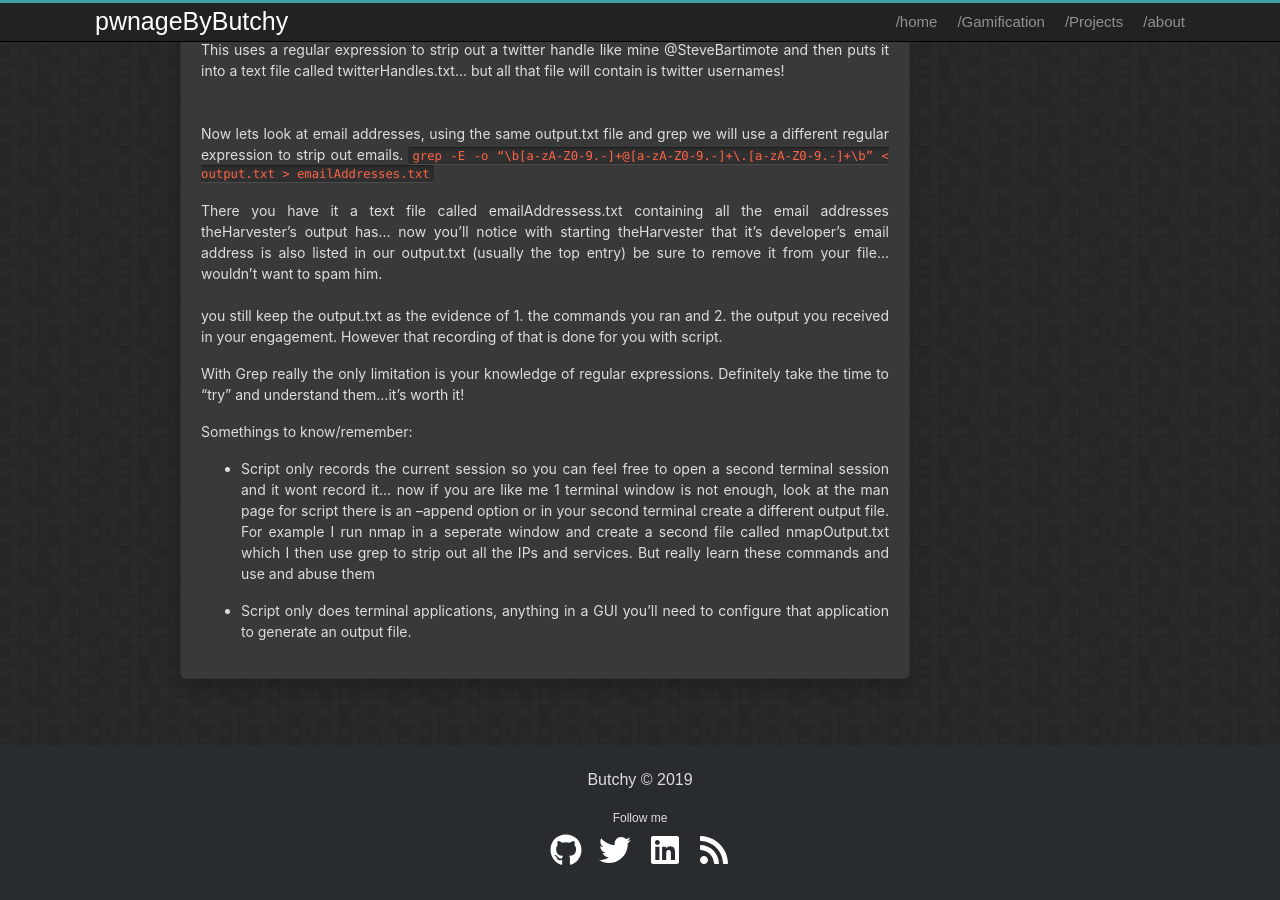
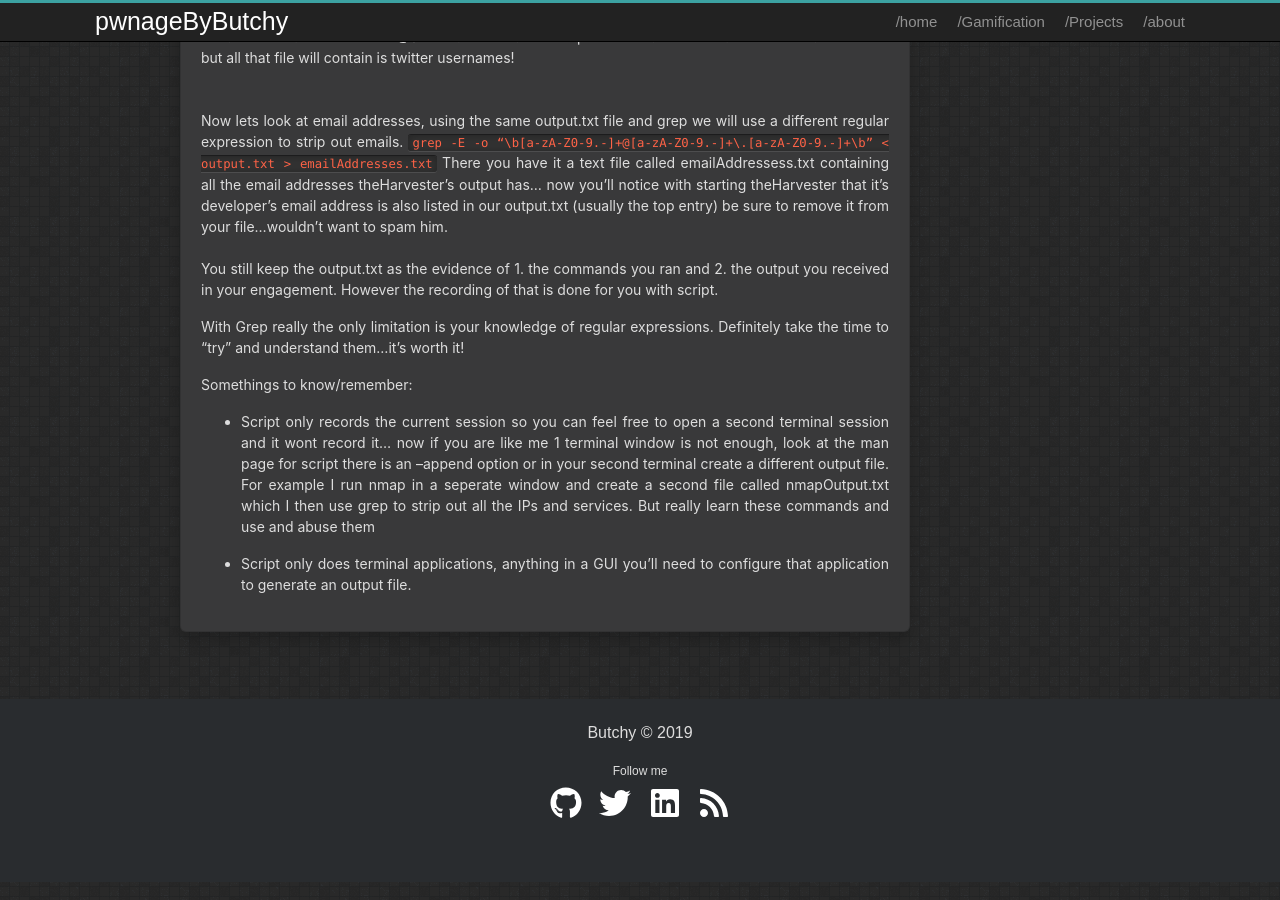
Before and after one commit to pwnageByButchy/pwnageByButchy.github.io, a Jekyll site: the page built from _posts/2020-01-29-use-the-tools-that-linux-gave-you.md, in a window 1280 px wide and 900 px high, scrolled down 1124 px. Built offline with Jekyll 4.4.1, drawn with Linux system fonts in a browser that asks for light colours.

Commit message:
Update 2020-01-29-use-the-tools-that-linux-gave-you.md

```diff
--- a/_posts/2020-01-29-use-the-tools-that-linux-gave-you.md
+++ b/_posts/2020-01-29-use-the-tools-that-linux-gave-you.md
@@ -24,14 +24,10 @@ Now we let that run and all the command and the output that come from theHarvest
 <br />
 Now this is where we get down to filtering out data, theHarvester collects a lot of OSINT data for us to use but it's all in one file...what if we wanted to strip out say just twitter handles or email addresses that it found, so that we can use it in other applications. If we just used the output.txt by itself most of our applications would error with other erroneous input that is in the txt file.
 
-So let's start with the Twitters by using grep we can strip out the twitter handles into another file. `grep -E -o "@[0-9a-zA-Z]+" < output.txt > twitterHandles.txt`
-
-This uses a regular expression to strip out a twitter handle like mine @SteveBartimote and then puts it into a text file called twitterHandles.txt... but all that file will contain is twitter usernames!
+So let's start with the Twitters by using grep we can strip out the twitter handles into another file. `grep -E -o "@[0-9a-zA-Z]+" < output.txt > twitterHandles.txt` This uses a regular expression to strip out a twitter handle like mine @SteveBartimote and then puts it into a text file called twitterHandles.txt... but all that file will contain is twitter usernames!
 <br />
-Now lets look at email addresses, using the same output.txt file and grep we will use a different regular expression to strip out emails. `grep -E -o “\b[a-zA-Z0-9.-]+@[a-zA-Z0-9.-]+\.[a-zA-Z0-9.-]+\b” < output.txt > emailAddresses.txt`
-
-There you have it a text file called emailAddressess.txt containing all the email addresses theHarvester's output has... now you'll notice with starting theHarvester that it's developer's email address is also listed in our output.txt (usually the top entry) be sure to remove it from your file...wouldn't want to spam him.
-<br /> you still keep the output.txt as the evidence of 1. the commands you ran and 2. the output you received in your engagement. However that recording of that is done for you with script.
+Now lets look at email addresses, using the same output.txt file and grep we will use a different regular expression to strip out emails. `grep -E -o “\b[a-zA-Z0-9.-]+@[a-zA-Z0-9.-]+\.[a-zA-Z0-9.-]+\b” < output.txt > emailAddresses.txt` There you have it a text file called emailAddressess.txt containing all the email addresses theHarvester's output has... now you'll notice with starting theHarvester that it's developer's email address is also listed in our output.txt (usually the top entry) be sure to remove it from your file...wouldn't want to spam him.
+<br /> You still keep the output.txt as the evidence of 1. the commands you ran and 2. the output you received in your engagement. However the recording of that is done for you with script.
 
 With Grep really the only limitation is your knowledge of regular expressions. Definitely take the time to "try" and understand them...it's worth it!
 
```
